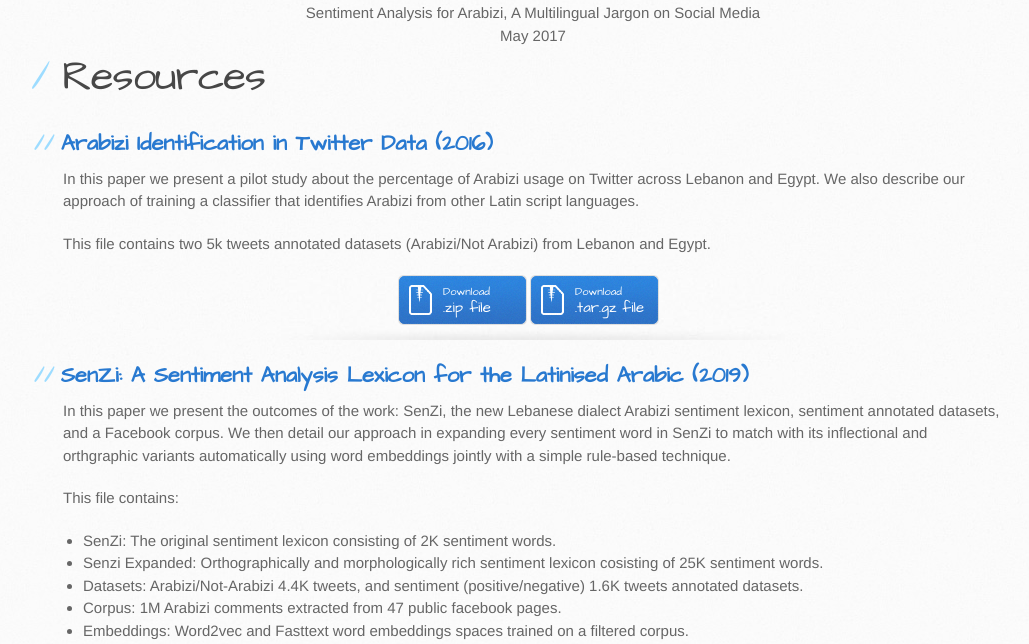
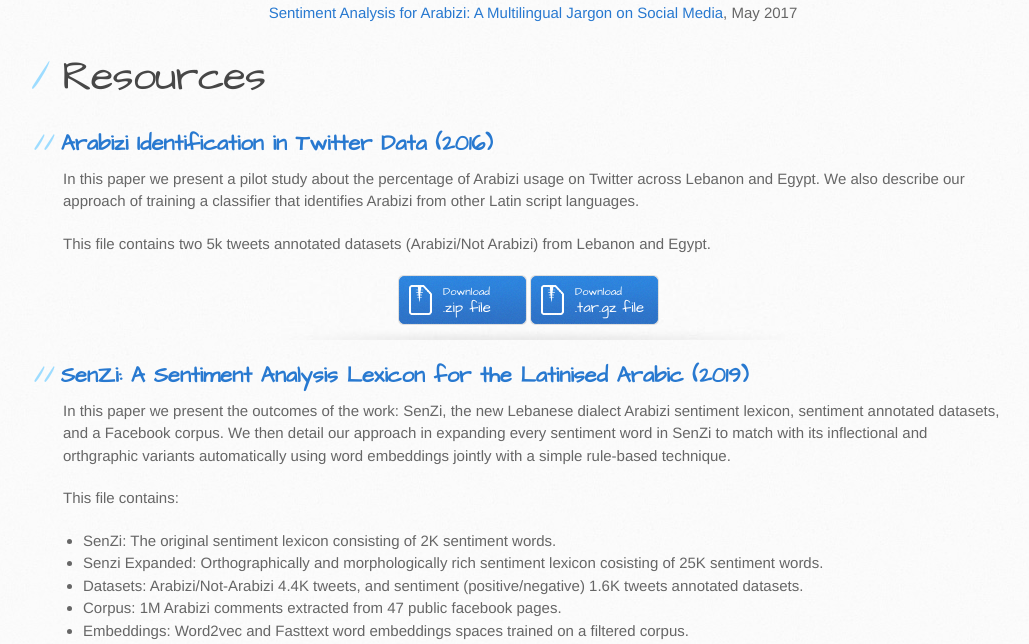
Before and after one commit to TahaTobaili/project-rbz, a Jekyll site: the page built from index.md, in a window 1280 px wide and 900 px high, scrolled down 1992 px, cut to the strip 256-900 px from the top of the window. Shown: the whole strip, without its empty margins (107-1136 px from the left). Built offline with Jekyll 4.4.1, drawn with Linux system fonts in a browser that asks for light colours.

```diff
--- a/_includes/video.html
+++ b/_includes/video.html
@@ -2,7 +2,5 @@
 <video width="640" height="360" poster="./assets/images/thumbnail.jpg" controls preload="none">
     <source src="./assets/videos/talk-edit-again.mp4" type="video/mp4">
 </video>
-<span>Sentiment Analysis for Arabizi, A Multilingual Jargon on Social Media <br/>
-May 2017
-</span>
+<span><a href="https://www.slideshare.net/tobaili/sentiment-analysis-for-arabizi-a-multilingual-jargon-on-social-media" target="_blank">Sentiment Analysis for Arabizi: A Multilingual Jargon on Social Media</a>, May 2017</span>
 </div>
```
Also changed, not shown: 1 other file.
